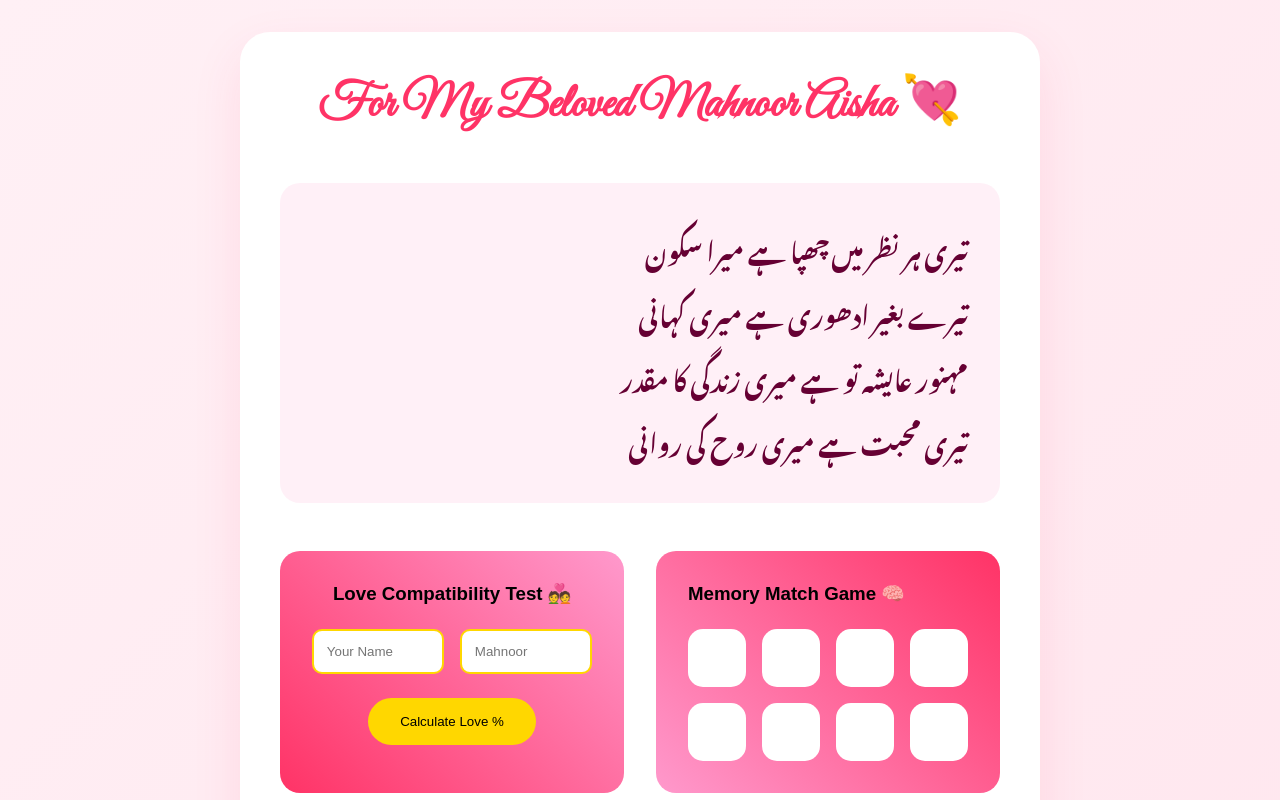
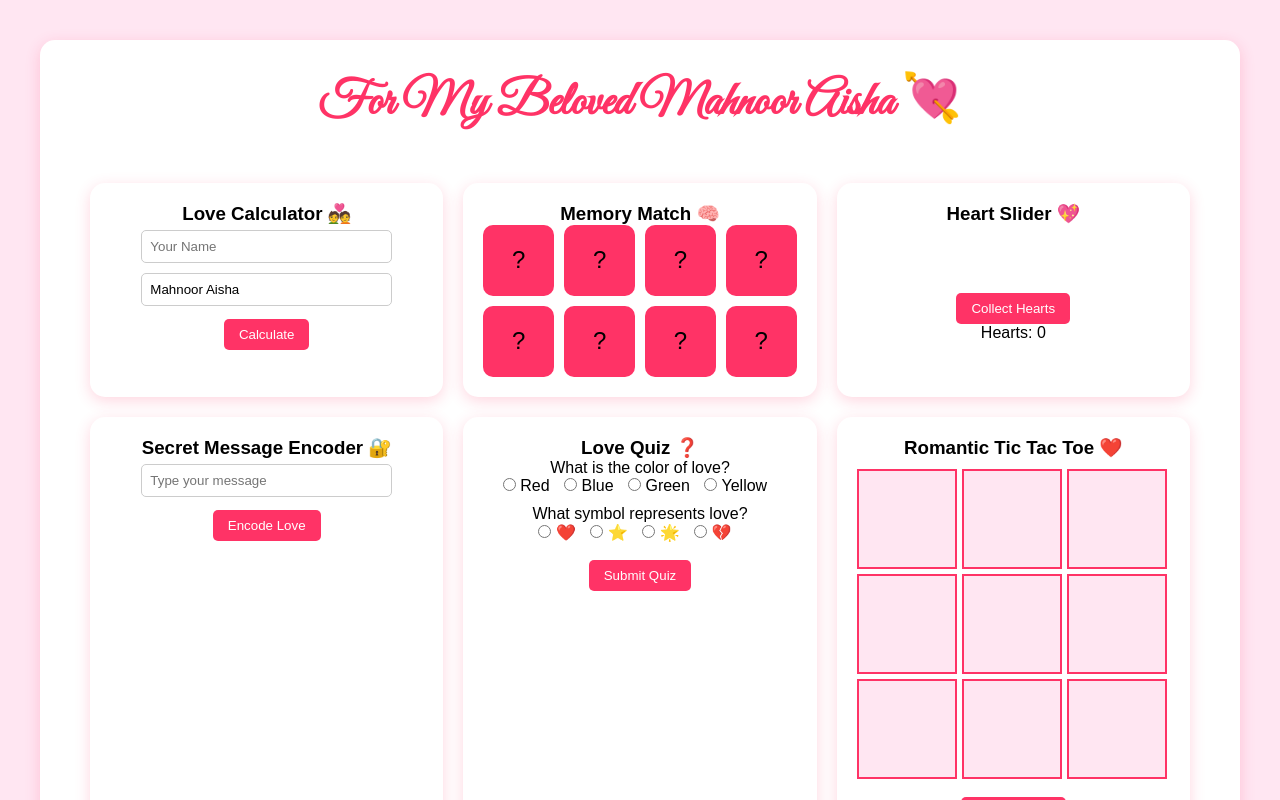
Before and after one commit to abdulkarim-8955/letter4u, a plain HTML site: page index.html in a window 1280 px wide. Both pictures are taken after a click on the element 640 px from the left and 400 px from the top of the page. Shown: the top 800 px of the page. Drawn offline with Linux system fonts and the light colour scheme; a web font is replaced by a local one.

Commit message:
Update index.html

```diff
--- a/index.html
+++ b/index.html
@@ -1,348 +1,540 @@
 <!DOCTYPE html>
 <html lang="en">
 <head>
-    <meta charset="UTF-8">
-    <meta name="viewport" content="width=device-width, initial-scale=1.0">
+  <meta charset="UTF-8" />
+  <meta name="viewport" content="width=device-width, initial-scale=1.0, maximum-scale=1.0, user-scalable=no" />
   <title>Mahnoor Aisha - Interactive Love Experience 💖</title>
-    <link href="https://fonts.googleapis.com/css2?family=Great+Vibes&display=swap" rel="stylesheet">
-    <link href="https://fonts.googleapis.com/css2?family=Noto+Nastaliq+Urdu&display=swap" rel="stylesheet">
+  <link href="https://fonts.googleapis.com/css2?family=Great+Vibes&display=swap" rel="stylesheet" />
   <style>
     :root {
       --primary: #ff3366;
       --secondary: #ff99cc;
       --gold: #ffd700;
+      --shadow: 0 4px 15px rgba(255, 51, 102, 0.2);
     }
-
     * {
       margin: 0;
       padding: 0;
       box-sizing: border-box;
       touch-action: manipulation;
     }
-
     body {
-            background: linear-gradient(135deg, #fff0f5, #ffe6ee);
+      font-family: Arial, sans-serif;
+      background: #ffe6f2;
       min-height: 100vh;
-            font-family: 'Arial', sans-serif;
       overflow-x: hidden;
+      text-align: center;
+      padding-bottom: 40px;
     }
-
-        /* Premium Envelope */
+    /* Envelope Styles */
     .envelope-container {
       position: fixed;
       top: 50%;
       left: 50%;
       transform: translate(-50%, -50%);
+      cursor: pointer;
       z-index: 1000;
-            cursor: pointer;
-            transition: all 0.8s cubic-bezier(0.68, -0.55, 0.27, 1.55);
-            filter: drop-shadow(0 10px 30px rgba(255,51,102,0.3));
+      transition: opacity 0.5s ease, transform 0.5s ease;
     }
-
     .envelope {
-            width: 300px;
-            height: 200px;
+      width: 250px;
+      height: 180px;
       background: var(--primary);
       clip-path: polygon(0 0, 100% 0, 100% 85%, 50% 100%, 0 85%);
       position: relative;
+      border-radius: 10px;
     }
-
     .envelope::after {
       content: '💌 Tap to Open 💌';
       position: absolute;
-            bottom: -50px;
+      bottom: -40px;
       width: 100%;
       text-align: center;
       color: var(--primary);
       font-weight: bold;
+      font-size: 1.1rem;
     }
-
-        /* Premium Letter */
+    /* Letter Container */
     .letter-container {
-            max-width: 800px;
-            margin: 2rem auto;
-            padding: 2.5rem;
-            background: #fff;
-            border-radius: 30px;
-            box-shadow: 0 20px 50px rgba(255,51,102,0.1);
+      max-width: 1200px;
+      margin: 40px auto;
+      padding: 30px;
+      background: white;
+      border-radius: 15px;
+      box-shadow: var(--shadow);
+      display: none;
       opacity: 0;
-            transform: scale(0.8);
-            transition: all 0.8s ease-out;
-            display: none;
+      transform: translateY(20px);
+      transition: all 0.5s ease;
     }
-
     .letter-visible {
+      display: block;
       opacity: 1;
-            transform: scale(1);
-            display: block;
+      transform: translateY(0);
     }
-
-        /* Games Section */
-        .game-palace {
+    h1 {
+      font-family: 'Great Vibes', cursive;
+      color: var(--primary);
+      margin-bottom: 30px;
+      font-size: 3rem;
+    }
+    /* Games Grid & Cards */
+    .games-grid {
       display: grid;
       grid-template-columns: repeat(auto-fit, minmax(300px, 1fr));
-            gap: 2rem;
-            margin: 3rem 0;
+      gap: 20px;
+      padding: 20px;
     }
-
-        /* Game 1: Love Calculator */
-        .love-calculator {
-            background: linear-gradient(45deg, var(--primary), var(--secondary));
-            padding: 2rem;
-            border-radius: 20px;
-            text-align: center;
+    .game-card {
+      background: white;
+      padding: 20px;
+      border-radius: 15px;
+      box-shadow: var(--shadow);
+      transition: transform 0.3s ease;
     }
-
-        .calculator-inputs {
-            display: flex;
-            gap: 1rem;
-            margin: 1.5rem 0;
+    .game-card:hover {
+      transform: translateY(-5px);
     }
-
-        input[type="text"] {
-            padding: 0.8rem;
-            border: 2px solid var(--gold);
-            border-radius: 10px;
-            width: 100%;
+    /* Love Calculator Inputs */
+    .game-card input[type="text"] {
+      width: 80%;
+      padding: 8px;
+      margin: 5px 0;
+      border: 1px solid #ccc;
+      border-radius: 5px;
     }
-
-        /* Game 2: Memory Match */
-        .memory-game {
-            background: linear-gradient(45deg, var(--secondary), var(--primary));
-            padding: 2rem;
-            border-radius: 20px;
+    .game-card button {
+      padding: 8px 15px;
+      margin-top: 8px;
+      background: var(--primary);
+      border: none;
+      border-radius: 5px;
+      color: white;
+      cursor: pointer;
+      transition: background 0.3s ease;
     }
-
+    .game-card button:hover {
+      background: var(--secondary);
+    }
+    /* Memory Match Styles */
     .memory-grid {
       display: grid;
       grid-template-columns: repeat(4, 1fr);
-            gap: 1rem;
-            margin-top: 1.5rem;
+      gap: 10px;
     }
-
     .memory-card {
       aspect-ratio: 1;
-            background: white;
-            border-radius: 15px;
+      background: var(--primary);
+      border-radius: 10px;
+      display: flex;
+      align-items: center;
+      justify-content: center;
+      font-size: 24px;
       cursor: pointer;
+      position: relative;
+      transform-style: preserve-3d;
       transition: transform 0.6s;
-            position: relative;
-            overflow: hidden;
     }
-
-        .memory-card img {
+    .memory-card.flipped {
+      transform: rotateY(180deg);
+    }
+    .memory-card .front, .memory-card .back {
+      position: absolute;
       width: 100%;
       height: 100%;
-            object-fit: cover;
-            opacity: 0;
-            transition: opacity 0.3s;
+      backface-visibility: hidden;
+      display: flex;
+      align-items: center;
+      justify-content: center;
     }
-
-        /* Game 3: Love Messages */
-        .love-messages {
-            background: linear-gradient(45deg, var(--gold), var(--primary));
-            padding: 2rem;
-            border-radius: 20px;
-            text-align: center;
+    .memory-card .back {
+      transform: rotateY(180deg);
     }
-
-        #messageBox {
-            margin: 1rem 0;
-            padding: 1rem;
+    /* Heart Slider Styles */
+    #sliderTrack {
+      height: 50px;
+      background: rgba(255, 255, 255, 0.2);
+      border-radius: 25px;
+      position: relative;
+      margin-bottom: 10px;
+    }
+    #sliderThumb {
+      width: 50px;
+      height: 50px;
       background: white;
+      border-radius: 50%;
+      position: absolute;
+      left: 0;
+    }
+    /* Tic Tac Toe Styles */
+    #ticTacToe {
+      display: grid;
+      grid-template-columns: repeat(3, 100px);
+      grid-template-rows: repeat(3, 100px);
+      gap: 5px;
+      margin: 10px auto;
+      max-width: 320px;
+    }
+    .tic-cell {
+      background: #ffe6f2;
+      border: 2px solid var(--primary);
+      font-size: 2rem;
+      display: flex;
+      align-items: center;
+      justify-content: center;
+      cursor: pointer;
+    }
+    /* Drawing Board Styles */
+    #drawCanvas {
+      border: 2px solid var(--primary);
       border-radius: 10px;
-            min-height: 100px;
+      touch-action: none;
     }
-
-        /* Urdu Poetry */
-        .urdu-poetry {
-            font-family: 'Noto Nastaliq Urdu', serif;
-            font-size: 1.6rem;
-            color: #660033;
-            margin: 3rem 0;
-            text-align: right;
-            line-height: 2.5;
-            padding: 2rem;
-            background: rgba(255,204,229,0.3);
-            border-radius: 20px;
+    /* Responsive Adjustments */
+    @media (max-width: 768px) {
+      .envelope {
+        width: 200px;
+        height: 140px;
       }
-
-        @media (max-width: 768px) {
-            .letter-container { padding: 1.5rem; }
-            .memory-grid { grid-template-columns: repeat(3, 1fr); }
+      h1 {
+        font-size: 2.5rem;
+      }
     }
   </style>
 </head>
 <body>
+  <!-- Envelope -->
   <div class="envelope-container" onclick="openEnvelope()">
     <div class="envelope"></div>
   </div>
 
-    <div class="letter-container">
-        <h1 style="font-family: 'Great Vibes'; font-size: 3em; color: var(--primary); text-align: center;">
-            For My Beloved Mahnoor Aisha 💘
-        </h1>
-
-        <div class="urdu-poetry">
-            تیری ہر نظر میں چھپا ہے میرا سکون<br>
-            تیرے بغیر ادھوری ہے میری کہانی<br>
-            مہنور عایشہ تو ہے میری زندگی کا مقدر<br>
-            تیری محبت ہے میری روح کی روانی
+  <!-- Letter Container with Multiple Mini-Games -->
+  <div class="letter-container" id="letterContent">
+    <h1>For My Beloved Mahnoor Aisha 💘</h1>
+    <div class="games-grid">
+      <!-- Love Calculator -->
+      <div class="game-card">
+        <h3>Love Calculator 💑</h3>
+        <input type="text" id="name1" placeholder="Your Name">
+        <input type="text" id="name2" value="Mahnoor Aisha" readonly>
+        <button onclick="calculateLove()">Calculate</button>
+        <div id="loveResult"></div>
       </div>
 
-        <!-- Interactive Games -->
-        <div class="game-palace">
-            <!-- Game 1: Love Calculator -->
-            <div class="love-calculator">
-                <h3>Love Compatibility Test 💑</h3>
-                <div class="calculator-inputs">
-                    <input type="text" placeholder="Your Name" id="name1">
-                    <input type="text" placeholder="Mahnoor" id="name2">
-                </div>
-                <button onclick="calculateLove()" style="background: var(--gold); padding: 1rem 2rem; border: none; border-radius: 30px; cursor: pointer;">
-                    Calculate Love %
-                </button>
-                <div id="result" style="margin-top: 1rem; font-size: 1.2em;"></div>
-            </div>
-
-            <!-- Game 2: Memory Match -->
-            <div class="memory-game">
-                <h3>Memory Match Game 🧠</h3>
+      <!-- Memory Match Game -->
+      <div class="game-card">
+        <h3>Memory Match 🧠</h3>
         <div class="memory-grid" id="memoryGrid"></div>
       </div>
 
-            <!-- Game 3: Love Messages -->
-            <div class="love-messages">
-                <h3>Generate Love Message 💌</h3>
-                <div id="messageBox"></div>
-                <button onclick="generateMessage()" style="background: white; padding: 1rem 2rem; border: 2px solid var(--primary); border-radius: 30px; cursor: pointer;">
-                    Create Message
-                </button>
+      <!-- Heart Slider Game -->
+      <div class="game-card">
+        <h3>Heart Slider 💖</h3>
+        <div id="sliderTrack">
+          <div id="sliderThumb"></div>
+        </div>
+        <button onclick="collectHearts()">Collect Hearts</button>
+        <div id="heartCount">Hearts: 0</div>
+      </div>
+
+      <!-- Secret Message Encoder -->
+      <div class="game-card">
+        <h3>Secret Message Encoder 🔐</h3>
+        <input type="text" id="secretMessage" placeholder="Type your message">
+        <button onclick="encodeMessage()">Encode Love</button>
+        <div id="encodedMessage"></div>
+      </div>
+
+      <!-- Love Quiz -->
+      <div class="game-card">
+        <h3>Love Quiz ❓</h3>
+        <div id="quizContent"></div>
+        <button onclick="submitQuiz()">Submit Quiz</button>
+        <div id="quizResult"></div>
+      </div>
+
+      <!-- Romantic Tic Tac Toe -->
+      <div class="game-card">
+        <h3>Romantic Tic Tac Toe ❤️</h3>
+        <div id="ticTacToe"></div>
+        <button onclick="resetTicTacToe()">Reset Game</button>
+        <div id="ticTacToeResult"></div>
+      </div>
+
+      <!-- Drawing Board -->
+      <div class="game-card">
+        <h3>Draw Your Love 🎨</h3>
+        <canvas id="drawCanvas" width="300" height="200"></canvas>
+        <button onclick="clearCanvas()">Clear</button>
       </div>
     </div>
   </div>
 
   <script>
-        // Envelope Logic
+    /* ---------- Envelope Logic ---------- */
     let envelopeOpened = false;
     function openEnvelope() {
-            if(envelopeOpened) return;
+      if (envelopeOpened) return;
       envelopeOpened = true;
-
-            document.querySelector('.envelope-container').style.transform =
-                'translate(-50%, -100vh) rotate(720deg) scale(0.5)';
-
+      const envelope = document.querySelector('.envelope-container');
+      envelope.style.opacity = '0';
+      envelope.style.transform = 'translate(-50%, -120vh)';
       setTimeout(() => {
-                document.querySelector('.letter-container').classList.add('letter-visible');
-                startConfetti();
+        document.getElementById('letterContent').classList.add('letter-visible');
+        initializeGames();
       }, 500);
     }
 
-        // Game 1: Love Calculator
+    /* ---------- Initialize All Games ---------- */
+    function initializeGames() {
+      initializeMemoryGame();
+      setupSlider();
+      setupDrawingBoard();
+      initializeQuiz();
+      initializeTicTacToe();
+    }
+
+    /* ---------- Love Calculator ---------- */
     function calculateLove() {
-            const name1 = document.getElementById('name1').value.toLowerCase();
-            const name2 = document.getElementById('name2').value.toLowerCase();
-            const percentage = Math.floor((name1.length + name2.length) * 3.14 % 100);
-
-            document.getElementById('result').innerHTML = `
-                💖 Love Compatibility: ${percentage}% 💖
-                <div style="height: 10px; background: #eee; margin-top: 10px; border-radius: 5px;">
-                    <div style="width: ${percentage}%; height: 100%; background: var(--primary); transition: 1s; border-radius: 5px;"></div>
+      const name1 = document.getElementById('name1').value.trim().toLowerCase();
+      const name2 = document.getElementById('name2').value.trim().toLowerCase();
+      let percentage = ((name1.length + name2.length) * 3.14) % 100;
+      percentage = Math.max(85, Math.min(percentage, 99));
+      document.getElementById('loveResult').innerHTML = `
+        💖 ${percentage}% Match 💖
+        <div style="height:10px; background:#ffe6f2; margin-top:10px; border-radius:5px;">
+          <div style="width:${percentage}%; height:100%; background:var(--primary); border-radius:5px;"></div>
         </div>
       `;
     }
 
-        // Game 2: Memory Match
-        const images = [
-            'https://picsum.photos/100/100?random=1',
-            'https://picsum.photos/100/100?random=2',
-            'https://picsum.photos/100/100?random=3',
-            'https://picsum.photos/100/100?random=4'
-        ];
-        const memoryGrid = document.getElementById('memoryGrid');
+    /* ---------- Memory Match Game ---------- */
+    const memoryPairs = ['❤️', '🎁', '🌸', '💍'];
     let flippedCards = [];
-
-        // Create game board
-        images.forEach(img => {
-            for(let i=0; i<2; i++) {
+    let lockBoard = false;
+    function initializeMemoryGame() {
+      const grid = document.getElementById('memoryGrid');
+      grid.innerHTML = '';
+      let cardsArray = [...memoryPairs, ...memoryPairs];
+      cardsArray.sort(() => Math.random() - 0.5);
+      cardsArray.forEach(emoji => {
         const card = document.createElement('div');
         card.className = 'memory-card';
-                card.innerHTML = `<img src="${img}">`;
+        card.innerHTML = `<div class="front">?</div><div class="back">${emoji}</div>`;
         card.addEventListener('click', () => flipCard(card));
-                memoryGrid.appendChild(card);
+        grid.appendChild(card);
+      });
     }
-        });
-
-        // Shuffle cards
-        Array.from(memoryGrid.children).forEach(card => {
-            card.style.order = Math.floor(Math.random() * 8);
-        });
-
     function flipCard(card) {
-            if(flippedCards.length < 2) {
-                card.querySelector('img').style.opacity = '1';
+      if (lockBoard || card === flippedCards[0]) return;
+      card.classList.add('flipped');
       flippedCards.push(card);
-
-                if(flippedCards.length === 2) {
-                    setTimeout(checkMatch, 600);
+      if (flippedCards.length === 2) checkMemoryMatch();
     }
+    function checkMemoryMatch() {
+      const [card1, card2] = flippedCards;
+      const isMatch = card1.querySelector('.back').textContent === card2.querySelector('.back').textContent;
+      lockBoard = true;
+      if (isMatch) {
+        flippedCards = [];
+        lockBoard = false;
+      } else {
+        setTimeout(() => {
+          card1.classList.remove('flipped');
+          card2.classList.remove('flipped');
+          flippedCards = [];
+          lockBoard = false;
+        }, 1000);
       }
     }
 
-        function checkMatch() {
-            const [card1, card2] = flippedCards;
-            if(card1.innerHTML === card2.innerHTML) {
-                card1.style.transform = 'scale(0.9)';
-                card2.style.transform = 'scale(0.9)';
-            } else {
-                card1.querySelector('img').style.opacity = '0';
-                card2.querySelector('img').style.opacity = '0';
+    /* ---------- Heart Slider Game ---------- */
+    let isDragging = false;
+    let startX = 0;
+    let heartsCollected = 0;
+    function setupSlider() {
+      const thumb = document.getElementById('sliderThumb');
+      const track = document.getElementById('sliderTrack');
+      thumb.addEventListener('mousedown', startDrag);
+      thumb.addEventListener('touchstart', startDrag);
+      document.addEventListener('mousemove', drag);
+      document.addEventListener('touchmove', drag);
+      document.addEventListener('mouseup', endDrag);
+      document.addEventListener('touchend', endDrag);
     }
-            flippedCards = [];
+    function startDrag(e) {
+      isDragging = true;
+      const rect = document.getElementById('sliderTrack').getBoundingClientRect();
+      startX = (e.clientX || e.touches[0].clientX) - rect.left;
+    }
+    function drag(e) {
+      if (!isDragging) return;
+      e.preventDefault();
+      const track = document.getElementById('sliderTrack');
+      const thumb = document.getElementById('sliderThumb');
+      const rect = track.getBoundingClientRect();
+      let newX = (e.clientX || e.touches[0].clientX) - rect.left - startX;
+      newX = Math.max(0, Math.min(newX, track.offsetWidth - thumb.offsetWidth));
+      thumb.style.left = newX + 'px';
+    }
+    function endDrag() {
+      isDragging = false;
+    }
+    function collectHearts() {
+      const thumb = document.getElementById('sliderThumb');
+      const position = parseInt(thumb.style.left) || 0;
+      heartsCollected += Math.floor(position / 10);
+      document.getElementById('heartCount').textContent = 'Hearts: ' + heartsCollected;
+      thumb.style.left = '0px';
     }
 
-        // Game 3: Love Messages
-        const messages = [
-            "Your smile is my favorite thing in the world 💖",
-            "I fall for you more every single day 🌹",
-            "You're my today and all of my tomorrows 💕",
-            "My heart beats only for you 💘"
-        ];
-
-        function generateMessage() {
-            const box = document.getElementById('messageBox');
-            box.innerHTML = messages[Math.floor(Math.random() * messages.length)];
-            box.style.animation = 'fadeIn 0.5s';
+    /* ---------- Secret Message Encoder ---------- */
+    function encodeMessage() {
+      const msg = document.getElementById('secretMessage').value;
+      // Simple Caesar cipher with shift 3 for demonstration
+      let encoded = '';
+      for (let i = 0; i < msg.length; i++) {
+        let ch = msg.charCodeAt(i);
+        encoded += String.fromCharCode(ch + 3);
+      }
+      document.getElementById('encodedMessage').textContent = encoded;
     }
 
-        // Confetti Effect
-        function startConfetti() {
-            for(let i=0; i<50; i++) {
-                const confetti = document.createElement('div');
-                confetti.innerHTML = ['💖', '✨', '🎉'][Math.floor(Math.random()*3)];
-                confetti.style.position = 'fixed';
-                confetti.style.left = Math.random() * 100 + 'vw';
-                confetti.style.top = Math.random() * 100 + 'vh';
-                confetti.style.fontSize = '25px';
-                confetti.style.animation = `float ${2 + Math.random()*2}s linear`;
-                document.body.appendChild(confetti);
-                setTimeout(() => confetti.remove(), 2000);
+    /* ---------- Love Quiz ---------- */
+    const quizData = [
+      {
+        question: "What is the color of love?",
+        options: ["Red", "Blue", "Green", "Yellow"],
+        answer: "Red"
+      },
+      {
+        question: "What symbol represents love?",
+        options: ["❤️", "⭐", "🌟", "💔"],
+        answer: "❤️"
+      }
+    ];
+    function initializeQuiz() {
+      const quizDiv = document.getElementById('quizContent');
+      quizDiv.innerHTML = '';
+      quizData.forEach((q, index) => {
+        let qDiv = document.createElement('div');
+        qDiv.style.marginBottom = '10px';
+        qDiv.innerHTML = `<p>${q.question}</p>`;
+        q.options.forEach(option => {
+          qDiv.innerHTML += `<label style="margin-right:10px;">
+                                <input type="radio" name="q${index}" value="${option}"> ${option}
+                              </label>`;
+        });
+        quizDiv.appendChild(qDiv);
+      });
+    }
+    function submitQuiz() {
+      let score = 0;
+      quizData.forEach((q, index) => {
+        let selected = document.querySelector('input[name="q' + index + '"]:checked');
+        if (selected && selected.value === q.answer) {
+          score++;
+        }
+      });
+      document.getElementById('quizResult').textContent = "Your Score: " + score + " / " + quizData.length;
+    }
+
+    /* ---------- Romantic Tic Tac Toe ---------- */
+    let ticTacToeBoard = Array(9).fill("");
+    let currentPlayer = "❤️";
+    let gameActive = true;
+    function initializeTicTacToe() {
+      const boardDiv = document.getElementById('ticTacToe');
+      boardDiv.innerHTML = '';
+      ticTacToeBoard = Array(9).fill("");
+      currentPlayer = "❤️";
+      gameActive = true;
+      for (let i = 0; i < 9; i++) {
+        let cell = document.createElement('div');
+        cell.className = "tic-cell";
+        cell.dataset.index = i;
+        cell.addEventListener('click', ticTacToeMove);
+        boardDiv.appendChild(cell);
       }
     }
+    function ticTacToeMove(e) {
+      const index = e.target.dataset.index;
+      if (ticTacToeBoard[index] !== "" || !gameActive) return;
+      ticTacToeBoard[index] = currentPlayer;
+      e.target.textContent = currentPlayer;
+      if (checkTicTacToeWinner()) {
+        document.getElementById('ticTacToeResult').textContent = currentPlayer + " wins!";
+        gameActive = false;
+        return;
+      }
+      if (!ticTacToeBoard.includes("")) {
+        document.getElementById('ticTacToeResult').textContent = "It's a draw!";
+        gameActive = false;
+        return;
+      }
+      currentPlayer = (currentPlayer === "❤️") ? "💍" : "❤️";
+    }
+    function checkTicTacToeWinner() {
+      const winConditions = [
+        [0, 1, 2],
+        [3, 4, 5],
+        [6, 7, 8],
+        [0, 3, 6],
+        [1, 4, 7],
+        [2, 5, 8],
+        [0, 4, 8],
+        [2, 4, 6]
+      ];
+      return winConditions.some(condition => {
+        return condition.every(index => ticTacToeBoard[index] === currentPlayer);
+      });
+    }
+    function resetTicTacToe() {
+      document.getElementById('ticTacToeResult').textContent = "";
+      initializeTicTacToe();
+    }
 
-        // Add animations
-        const style = document.createElement('style');
-        style.textContent = `
-            @keyframes float {
-                0% { transform: translateY(0) rotate(0deg); opacity: 1; }
-                100% { transform: translateY(-100vh) rotate(360deg); opacity: 0; }
+    /* ---------- Drawing Board ---------- */
+    let isDrawing = false;
+    let canvas, ctx;
+    function setupDrawingBoard() {
+      canvas = document.getElementById('drawCanvas');
+      ctx = canvas.getContext('2d');
+      ctx.lineWidth = 3;
+      ctx.strokeStyle = getComputedStyle(document.documentElement)
+                           .getPropertyValue('--primary');
+      canvas.addEventListener('mousedown', startDrawing);
+      canvas.addEventListener('mousemove', draw);
+      canvas.addEventListener('mouseup', stopDrawing);
+      canvas.addEventListener('touchstart', startDrawing);
+      canvas.addEventListener('touchmove', draw);
+      canvas.addEventListener('touchend', stopDrawing);
     }
-            @keyframes fadeIn {
-                from { opacity: 0; transform: translateY(20px); }
-                to { opacity: 1; transform: translateY(0); }
+    function startDrawing(e) {
+      isDrawing = true;
+      const rect = canvas.getBoundingClientRect();
+      ctx.beginPath();
+      ctx.moveTo(
+        (e.clientX || e.touches[0].clientX) - rect.left,
+        (e.clientY || e.touches[0].clientY) - rect.top
+      );
     }
-        `;
-        document.head.appendChild(style);
+    function draw(e) {
+      if (!isDrawing) return;
+      e.preventDefault();
+      const rect = canvas.getBoundingClientRect();
+      ctx.lineTo(
+        (e.clientX || e.touches[0].clientX) - rect.left,
+        (e.clientY || e.touches[0].clientY) - rect.top
+      );
+      ctx.stroke();
+    }
+    function stopDrawing() {
+      isDrawing = false;
+    }
+    function clearCanvas() {
+      ctx.clearRect(0, 0, canvas.width, canvas.height);
+    }
   </script>
 </body>
 </html>
```
Lines whose indentation alone changed are shown as unchanged.
